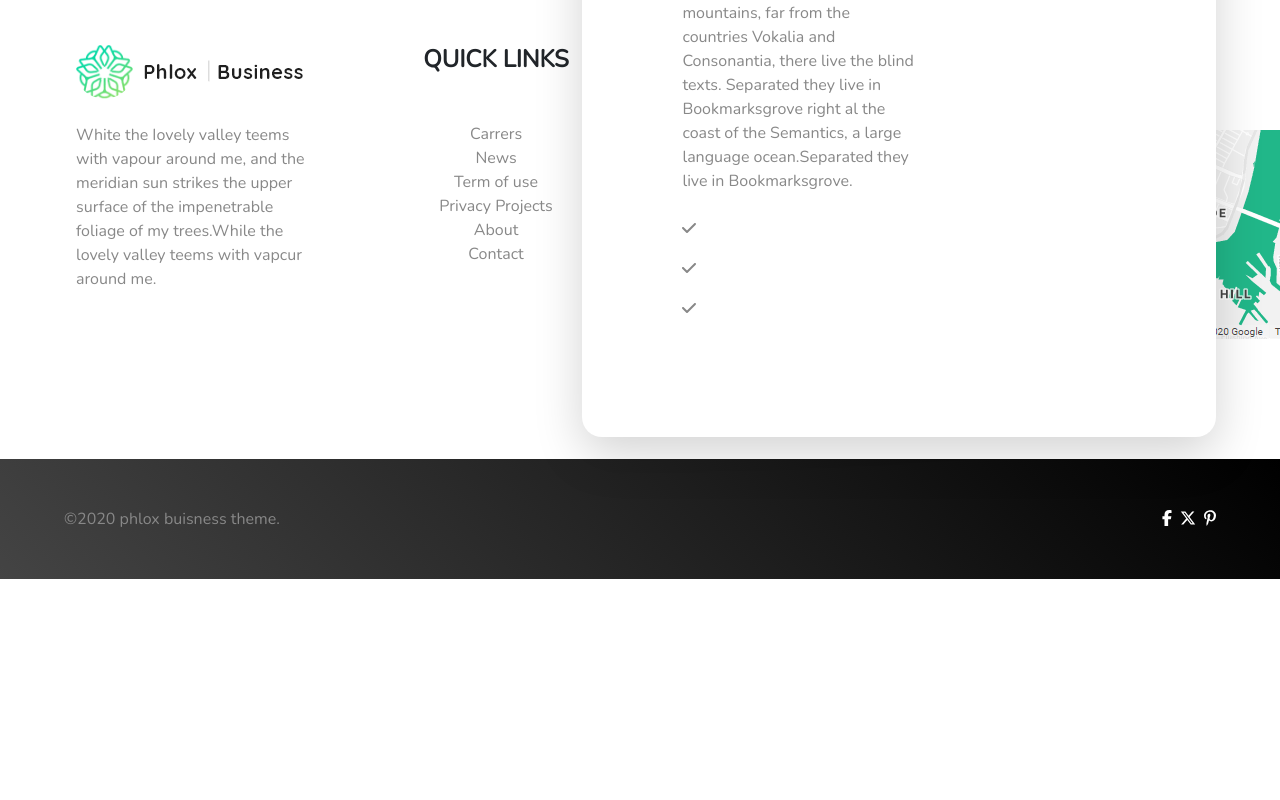
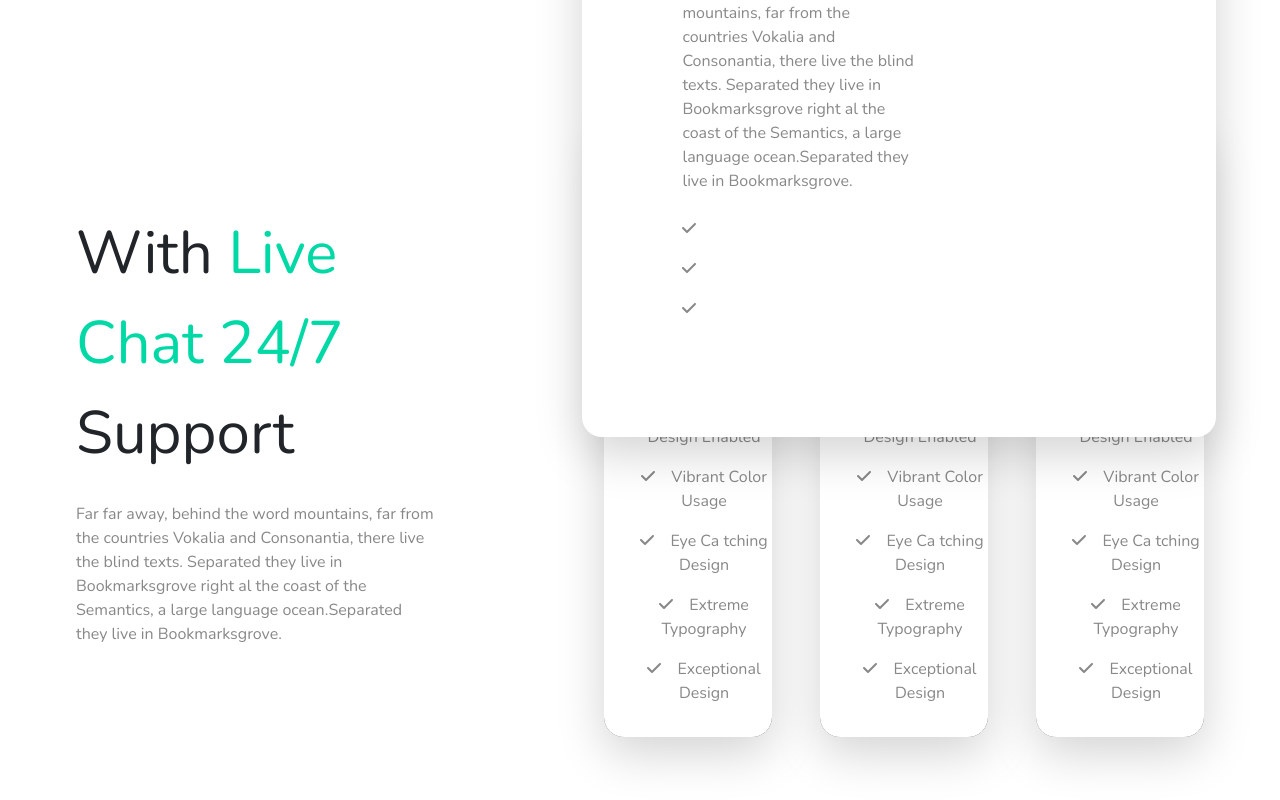
Before and after one commit to antoniodalterio/proj-html-vuejs, a Vue app: page / in a window 1280 px wide. Shown: the part 5320-6120 px from the top of the page. Before the commit the page ends 5899 px from the top, so only its background shows below. Built offline with nearby package versions, Linux system fonts and the light colour scheme.

Commit message:
feat: MainSection5

```diff
--- a/src/components/MainInApp.vue
+++ b/src/components/MainInApp.vue
@@ -3,6 +3,7 @@ import MainSection1 from './components-main/MainSection1.vue';
 import MainSection2 from './components-main/MainSection2.vue';
 import MainSection3 from './components-main/MainSection3.vue';
 import MainSection4 from './components-main/MainSection4.vue';
+import MainSection5 from './components-main/MainSection5.vue';
 export default {
   name: 'MainApp',
   components: {
@@ -10,6 +11,7 @@ export default {
     MainSection2,
     MainSection3,
     MainSection4,
+    MainSection5,
   },
 };
 </script>
@@ -18,6 +20,7 @@ export default {
   <MainSection2></MainSection2>
   <MainSection3></MainSection3>
   <MainSection4></MainSection4>
+  <MainSection5></MainSection5>
 </template>
 <style scoped lang="scss">
 section {
--- a/src/components/components-main/MainSection5.vue
+++ b/src/components/components-main/MainSection5.vue
@@ -1,2 +1,155 @@
-<script></script>
-<template></template>
+<script>
+export default {
+  name: 'MainSection5',
+  data() {
+    return {
+      sub: [
+        // Design obj
+        {
+          title: 'Designing',
+          subTitle: 'All Designs',
+          prize: '13',
+          type: '/Design',
+          info: [
+            {
+              text: 'Creative Design Enabled',
+            },
+            {
+              text: 'Vibrant Color Usage',
+            },
+            {
+              text: 'Eye Ca tching Design',
+            },
+            {
+              text: 'Extreme Typography',
+            },
+            {
+              text: 'Exceptional Design',
+            },
+          ],
+        },
+        // Design obj
+
+        // Development obj
+        {
+          title: 'Development',
+          subTitle: 'WordPress Projects',
+          prize: '15',
+          type: '/Projects',
+          info: [
+            {
+              text: 'Creative Design Enabled',
+            },
+            {
+              text: 'Vibrant Color Usage',
+            },
+            {
+              text: 'Eye Ca tching Design',
+            },
+            {
+              text: 'Extreme Typography',
+            },
+            {
+              text: 'Exceptional Design',
+            },
+          ],
+        },
+        // Development obj
+
+        // Seo obj
+        {
+          title: 'Seo',
+          subTitle: 'Web Products',
+          prize: '10',
+          type: '/Product',
+          info: [
+            {
+              text: 'Creative Design Enabled',
+            },
+            {
+              text: 'Vibrant Color Usage',
+            },
+            {
+              text: 'Eye Ca tching Design',
+            },
+            {
+              text: 'Extreme Typography',
+            },
+            {
+              text: 'Exceptional Design',
+            },
+          ],
+        },
+        // Seo obj
+      ],
+    };
+  },
+};
+</script>
+<template>
+  <section>
+    <div class="ad-container row align-items-center">
+      <div class="col-4">
+        <h2 class="lh-base pe-5">
+          With<span class="different-test"> Live Chat 24/7 </span>Support
+        </h2>
+        <p class="my-4">
+          Far far away, behind the word mountains, far from the countries
+          Vokalia and Consonantia, there live the blind texts. Separated they
+          live in Bookmarksgrove right al the coast of the Semantics, a large
+          language ocean.Separated they live in Bookmarksgrove.
+        </p>
+      </div>
+
+      <!-- col 2 -->
+      <ul class="col-8 d-flex gap-2 justify-content-end">
+        <li
+          v-for="li in sub"
+          class="list-group text-center pt-3 boxes shadow-lg overflow-hidden"
+        >
+          <div class="py-3 bg-white">
+            <h3 class="fw-bolder text-uppercase">{{ li.title }}</h3>
+            <p>{{ li.subTitle }}</p>
+          </div>
+
+          <div class="text-white py-4">
+            <span class="fs-4 me-1">$</span
+            ><span class="fs-2 me-3">{{ li.prize }} </span>
+            <span> {{ li.type }}</span>
+          </div>
+
+          <ul class="pt-5 pb-3 bg-white d-flex flex-column align-items-start">
+            <li v-for="info in li.info" class="list-group">
+              <p>
+                <font-awesome-icon icon="fa-solid fa-check" class="me-3" />{{
+                  info.text
+                }}
+              </p>
+            </li>
+          </ul>
+        </li>
+      </ul>
+    </div>
+  </section>
+</template>
+<style scoped lang="scss">
+@use '../../assets/scss/_partials/variables' as *;
+
+.boxes {
+  width: calc(100% / 3 - 80px);
+  background: $gradient-primary;
+  background: linear-gradient(45deg, $gradient-primary 0%, $black 100%);
+  margin-left: 40px;
+  border-radius: 20px;
+
+  &:hover {
+    background: $bg-gradient;
+    background: linear-gradient(45deg, $bg-gradient 0%, $bg-body 67%);
+    cursor: pointer;
+  }
+
+  h3 {
+    font-size: 30px;
+  }
+}
+</style>
```
